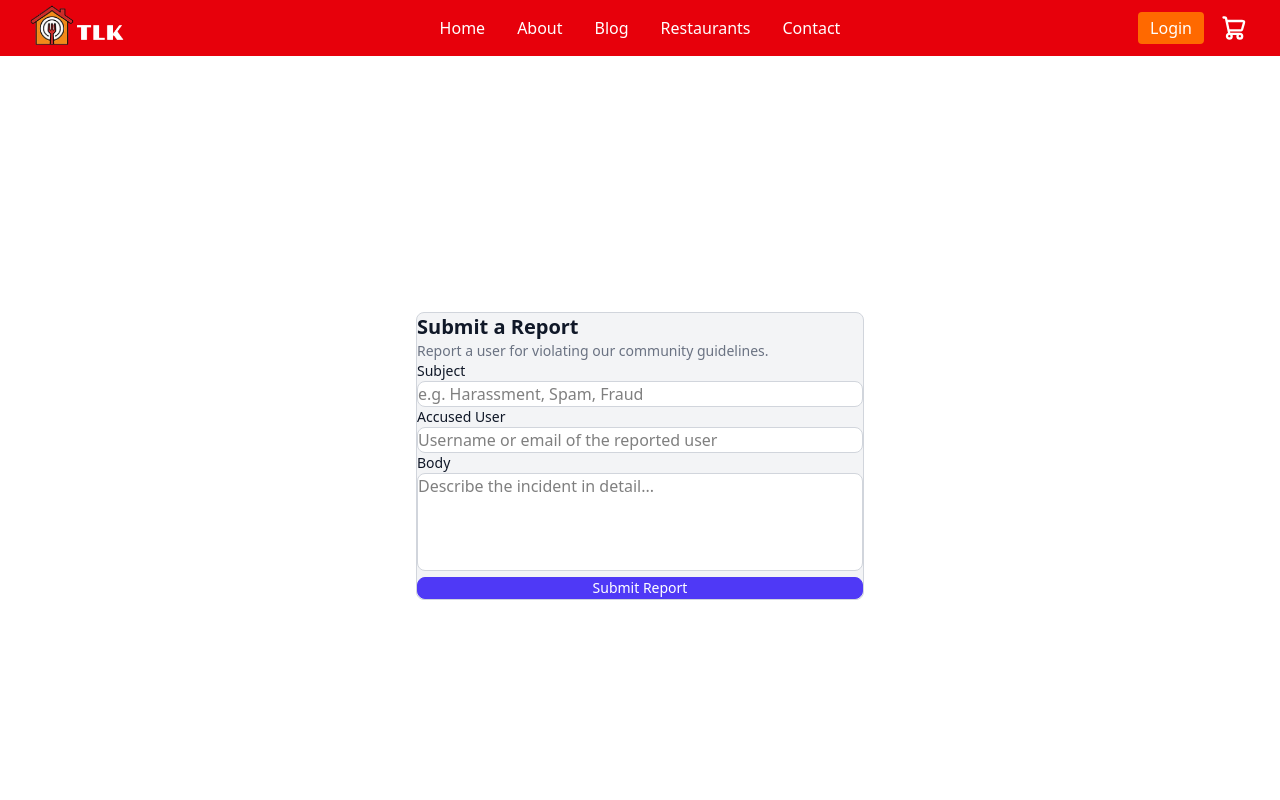
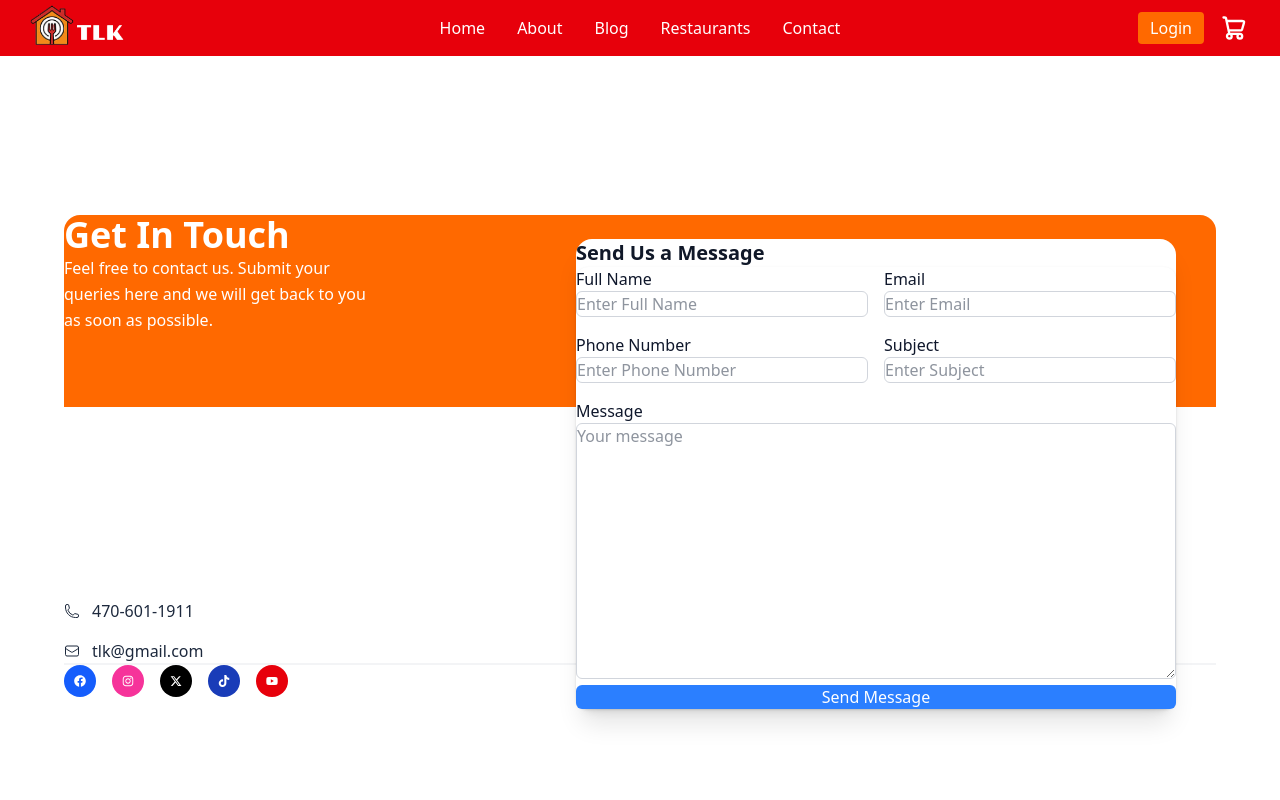
Before and after one commit to TeaJosh/The-Local-Kitchen, a Next.js app in the folder frontend/: page /contact in a window 1280 px wide. Shown: the top 800 px of the page. Built offline with nearby package versions, Linux system fonts and the light colour scheme.

Commit message:
Refactor contact page for improved functionality

```diff
--- a/frontend/app/contact/page.tsx
+++ b/frontend/app/contact/page.tsx
@@ -1,120 +1,208 @@
-"use client";
-import React, { useState } from "react";
+"use client"
+import { useState } from "react";
+import { FaFacebook, FaInstagram, FaTiktok, FaYoutube } from "react-icons/fa";
+import { FaXTwitter } from "react-icons/fa6";
 
-export default function ReportPage() {
-  const [subject, setSubject] = useState("");
-  const [accusedUser, setAccusedUser] = useState("");
-  const [body, setBody] = useState("");
-  const [showError, setShowError] = useState(false);
-  const [missingFields, setMissingFields] = useState<string[]>([]);
+const phoneRegex = /^(\+\d{1,2}\s)?\(?\d{3}\)?[\s.-]\d{3}[\s.-]\d{4}$/;
 
-  const handleSubmit = (e: React.FormEvent) => {
+/**
+ * Allows any user (logged in or anonymous) to report another user for violating community guidelines.
+ * @param props - None
+ */
+export default function Contact() {
+  const [formData, setFormData] = useState({ phoneNumber: "" });
+  const [phoneTouched, setPhoneTouched] = useState(false);
+
+  const phoneValid = phoneRegex.test(formData.phoneNumber);
+
+  function handleChange(e: React.ChangeEvent<HTMLInputElement>) {
+    const { name, value } = e.target;
+
+    setFormData((prev) => ({
+      ...prev,
+      [name]:
+        name === "phoneNumber"
+          ? value.replace(/[^+\d\s-]/g, "")
+          : value,
+    }));
+
+    if (name === "phoneNumber") setPhoneTouched(true);
+  }
+
+  /**
+   * Handles form submission by collecting form data and sending it to the report API.
+   * @param e - The form submission event
+   */
+  const onSubmit = async (e: React.SyntheticEvent<HTMLFormElement>) => {
     e.preventDefault();
-    const missing: string[] = [];
 
-    if (!subject.trim()) missing.push("Subject");
-    if (!accusedUser.trim()) missing.push("Accused User");
-    if (!body.trim()) missing.push("Body");
-
-    if (missing.length > 0) {
-      setMissingFields(missing);
-      setShowError(true);
+    // Check if user has entered a phone number and if it's valid before submitting
+    if (phoneTouched && formData.phoneNumber.length > 0 && !phoneValid) {
+      alert("Please enter a valid phone number. Format: +1 123-456-7890 or 123-456-7890");
       return;
     }
 
-    setMissingFields([]);
-    setShowError(false);
-    // Submit logic here...
+    const submittedData = new FormData(e.currentTarget);
+    const user = localStorage.getItem("user");
+
+    // If user is logged in, use their username as reporter, otherwise mark as "Anonymous"
+    const reporter = user ? JSON.parse(user).username : "Anonymous";
+
+    // Collects all form data
+    const object = {
+      ...Object.fromEntries(submittedData.entries()),
+      reporter: reporter,
     };
 
-  const closeError = () => setShowError(false);
+    // Send the collected form data as JSON to the support report endpoint
+    try {
+      const res = await fetch(`${process.env.NEXT_PUBLIC_API_URL}/api/contact`, {
+        method: "POST",
+        headers: { "Content-Type": "application/json" },
+        body: JSON.stringify(object),
+      });
+      if (!res.ok) throw new Error("Failed to submit");
+      alert("Form submitted successfully!");
+
+      // Reset the form after successful submission
+      e.currentTarget.reset();
+
+      setFormData({ phoneNumber: "" });
+      setPhoneTouched(false);
+    } catch (err) {
+      console.error(err);
+      alert("Failed to submit form. Please try again later.");
+    }
+  };
 
   return (
-    <main className="min-h-screen flex items-center justify-center bg-white px-4 py-16">
-      {/* Error Overlay */}
-      {showError && (
-        <div
-          className="fixed inset-0 bg-black/60 flex items-center justify-center z-50"
-          onClick={closeError}
-        >
-          <div
-            className="bg-white border border-red-400 text-red-600 p-6 rounded-lg max-w-sm w-full mx-4"
-            onClick={(e) => e.stopPropagation()}
-          >
-            <p className="font-medium mb-3">Please complete all required fields:</p>
-            <ul className="list-disc list-inside mb-4 space-y-1 text-sm">
-              {missingFields.map((field) => (
-                <li key={field}>{field} is required.</li>
-              ))}
-            </ul>
-            <button
-              onClick={closeError}
-              className="block w-full rounded-lg border border-red-500 bg-red-500 px-4 py-2 text-sm font-medium text-white transition-colors hover:bg-transparent hover:text-red-500"
-            >
-              OK
-            </button>
+    <div className="min-h-screen flex items-center justify-center p-6">
+      <div className="w-full max-w-6xl">
+        <div className="relative">
+
+          {/* Purple top */}
+          <div className="bg-orange-500 rounded-t-2xl h-48 px-12 py-10">
+            <h1 className="text-white text-4xl font-semibold mb-2">Get In Touch</h1>
+            <p className="text-white text-base leading-relaxed max-w-xs">
+              Feel free to contact us. Submit your queries here and we will get back to you as soon as possible.
+            </p>
+          </div>
+
+
+          {/* White bottom */}
+          <div className="bg-white rounded-b-2xl h-48" />
+
+            {/* Contact info */}
+            <div className="flex flex-col gap-4 text-base text-slate-800 mb-6">
+              <div className="flex items-center gap-3">
+                <svg className="w-4 h-4 shrink-0" fill="none" stroke="currentColor" strokeWidth={1.5} viewBox="0 0 24 24">
+                  <path strokeLinecap="round" strokeLinejoin="round" d="M2.25 6.75c0 8.284 6.716 15 15 15h2.25a2.25 2.25 0 0 0 2.25-2.25v-1.372c0-.516-.351-.966-.852-1.091l-4.423-1.106c-.44-.11-.902.055-1.173.417l-.97 1.293c-.282.376-.769.542-1.21.38a12.035 12.035 0 0 1-7.143-7.143c-.162-.441.004-.928.38-1.21l1.293-.97c.363-.271.527-.734.417-1.173L6.963 3.102a1.125 1.125 0 0 0-1.091-.852H4.5A2.25 2.25 0 0 0 2.25 4.5v2.25Z" />
+                </svg>
+                470-601-1911
+              </div>
+              <div className="flex items-center gap-3">
+                <svg className="w-4 h-4 shrink-0" fill="none" stroke="currentColor" strokeWidth={1.5} viewBox="0 0 24 24">
+                  <path strokeLinecap="round" strokeLinejoin="round" d="M21.75 6.75v10.5a2.25 2.25 0 0 1-2.25 2.25h-15a2.25 2.25 0 0 1-2.25-2.25V6.75m19.5 0A2.25 2.25 0 0 0 19.5 4.5h-15a2.25 2.25 0 0 0-2.25 2.25m19.5 0v.243a2.25 2.25 0 0 1-1.07 1.916l-7.5 4.615a2.25 2.25 0 0 1-2.36 0L3.32 8.91a2.25 2.25 0 0 1-1.07-1.916V6.75" />
+                </svg>
+                tlk@gmail.com
               </div>
               </div>
-      )}
+
+            <div className="border border-gray-100 width-50"></div>
+
+            {/* Social icons */}
+            <div className="flex gap-4">
+              <div className="w-8 h-8 rounded-full bg-blue-600 flex items-center justify-center text-white text-xs"><FaFacebook /></div>
+              <div className="w-8 h-8 rounded-full bg-pink-500 flex items-center justify-center text-white text-xs"><FaInstagram /></div>
+              <div className="w-8 h-8 rounded-full bg-black flex items-center justify-center text-white text-xs"><FaXTwitter /></div>
+              <div className="w-8 h-8 rounded-full bg-blue-800 flex items-center justify-center text-white text-xs"><FaTiktok /></div>
+              <div className="w-8 h-8 rounded-full bg-red-600 flex items-center justify-center text-white text-xs"><FaYoutube /></div>
+            </div>
+
+
+
+          {/* Floating form card */}
+          <div className="absolute top-6 right-10 w-[600px] bg-white rounded-2xl shadow-xl p-8">
+            <h2 className="text-xl font-semibold text-gray-900 mb-5">Send Us a Message</h2>
 
             <form
-        onSubmit={handleSubmit}
-        className="mx-auto max-w-md space-y-4 rounded-lg border border-gray-300 bg-gray-100 p-6 w-full"
+              onSubmit={onSubmit}
+              className="w-full p-8 bg-white rounded-xl shadow-sm space-y-5"
             >
-        <h1 className="text-xl font-semibold text-gray-900">Submit a Report</h1>
-        <p className="text-sm text-gray-500">
-          Report a user for violating our community guidelines.
-        </p>
 
+              <div className="grid sm:grid-cols-2 gap-4">
+
+                {/* Full Name */}
                 <div>
-          <label className="block text-sm font-medium text-gray-900" htmlFor="subject">
-            Subject
-          </label>
+                  <label className="text-base text-slate-900 font-medium mb-2 block">Full Name</label>
                   <input
-            id="subject"
-            className="mt-1 w-full rounded-lg border border-gray-300 bg-white p-2 focus:border-indigo-500 focus:outline-none"
                     type="text"
-            placeholder="e.g. Harassment, Spam, Fraud"
-            value={subject}
-            onChange={(e) => setSubject(e.target.value)}
+                    name="full_name"
+                    placeholder="Enter Full Name"
+                    className="w-full py-3 px-4 text-slate-800 bg-white border border-gray-300 focus:border-slate-900 text-base outline-0 rounded-md" />
+                </div>
+
+                {/* Email */}
+                <div>
+                  <label className="text-base text-slate-900 font-medium mb-2 block">Email</label>
+                  <input
+                    type="email"
+                    name="email"
+                    placeholder="Enter Email"
+                    className="w-full py-3 px-4 text-slate-800 bg-white border border-gray-300 focus:border-slate-900 text-base outline-0 rounded-md"
+                    required
                   />
                 </div>
 
+                {/* Phone Number */}
                 <div>
-          <label className="block text-sm font-medium text-gray-900" htmlFor="accusedUser">
-            Accused User
-          </label>
+                  <label className="text-base text-slate-900 font-medium mb-2 block">Phone Number</label>
                   <input
-            id="accusedUser"
-            className="mt-1 w-full rounded-lg border border-gray-300 bg-white p-2 focus:border-indigo-500 focus:outline-none"
-            type="text"
-            placeholder="Username or email of the reported user"
-            value={accusedUser}
-            onChange={(e) => setAccusedUser(e.target.value)}
+                    type="tel"
+                    name="phoneNumber"
+                    placeholder="Enter Phone Number"
+                    value={formData.phoneNumber}
+                    maxLength={16}
+                    title="Phone number format: +1 123-456-7890"
+                    onChange={handleChange}
+                    className="w-full py-3 px-4 text-slate-800 bg-white border border-gray-300 focus:border-slate-900 text-base outline-0 rounded-md"
                   />
                 </div>
 
+                {/* Subject */}
                 <div>
-          <label className="block text-sm font-medium text-gray-900" htmlFor="body">
-            Body
-          </label>
-          <textarea
-            id="body"
-            className="mt-1 w-full resize-none rounded-lg border border-gray-300 bg-white p-2 focus:border-indigo-500 focus:outline-none"
-            rows={4}
-            placeholder="Describe the incident in detail..."
-            value={body}
-            onChange={(e) => setBody(e.target.value)}
+                  <label className="text-base text-slate-900 font-medium mb-2 block">Subject</label>
+                  <input
+                    type="text"
+                    name="subject"
+                    placeholder="Enter Subject"
+                    className="w-full py-3 px-4 text-slate-800 bg-white border border-gray-300 focus:border-slate-900 text-base outline-0 rounded-md"
+                    minLength={10}
+                    maxLength={100}
+                    required
                   />
                 </div>
 
-        <button
-          type="submit"
-          className="block w-full rounded-lg border border-indigo-600 bg-indigo-600 px-12 py-3 text-sm font-medium text-white transition-colors hover:bg-transparent hover:text-indigo-600"
-        >
-          Submit Report
-        </button>
+                {/* Message */}
+                <div className="col-span-full">
+                  <label className="text-base text-slate-900 font-medium mb-2 block">Message</label>
+                  <textarea
+                    name="message"
+                    placeholder="Your message"
+                    minLength={40}
+                    maxLength={1000}
+                    className="w-full px-4 h-64 text-slate-800 bg-white border border-gray-300 focus:border-slate-900 text-base pt-3 outline-0 rounded-md"
+                    required
+                  />
+                </div>
+              </div>
+
+              <button type="submit"
+                className="text-white bg-blue-500 font-medium hover:bg-blue-600 text-base px-4 py-3 w-full border-0 outline-0 rounded-md cursor-pointer mt-6">Send Message</button>
             </form>
-    </main>
+          </div>
+        </div>
+      </div>
+    </div>
   );
 }
```
Lines whose indentation alone changed are shown as unchanged.
